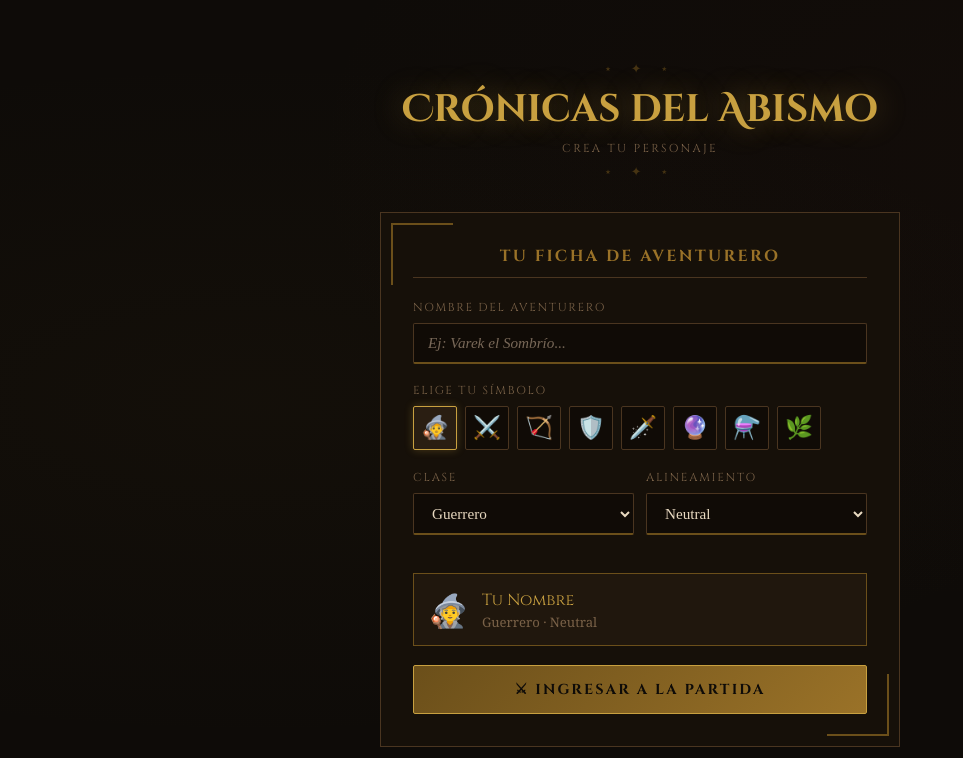
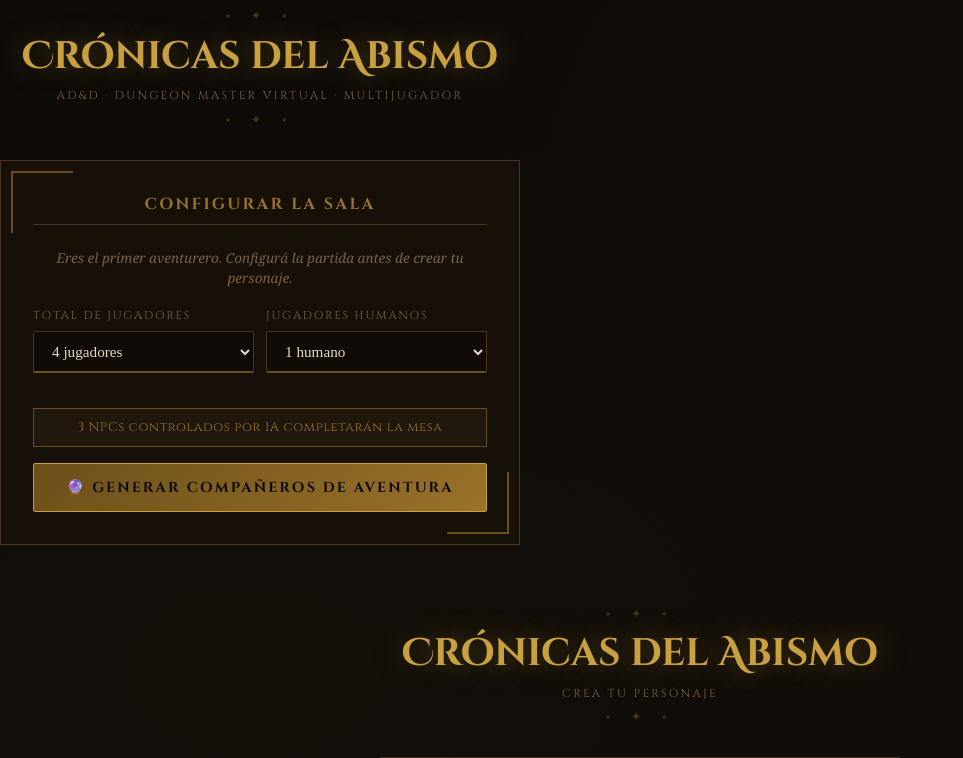
Before and after one commit to nanaftware/adnd-voise-master, a Flask app: page / in a window 1280 px wide. Shown: the top 758 px of the page, without its empty margins (0-963 px from the left). Run offline with Flask 3, Linux system fonts and the light colour scheme; some libraries are stand-ins or nearby versions; some web fonts are replaced.

Commit message:
Actualizar index.html

```diff
--- a/template/index.html
+++ b/template/index.html
@@ -12,7 +12,7 @@
 <!-- ══════════════════════════════════════
      PANTALLA A: CONFIGURAR SALA (primer jugador)
 ══════════════════════════════════════ -->
-<div id="screen-config" class="screen">
+<div id="screen-config" class="screen active">
   <div class="join-container">
     <div class="join-header">
       <div class="rune-line">⋆ ✦ ⋆</div>
```
